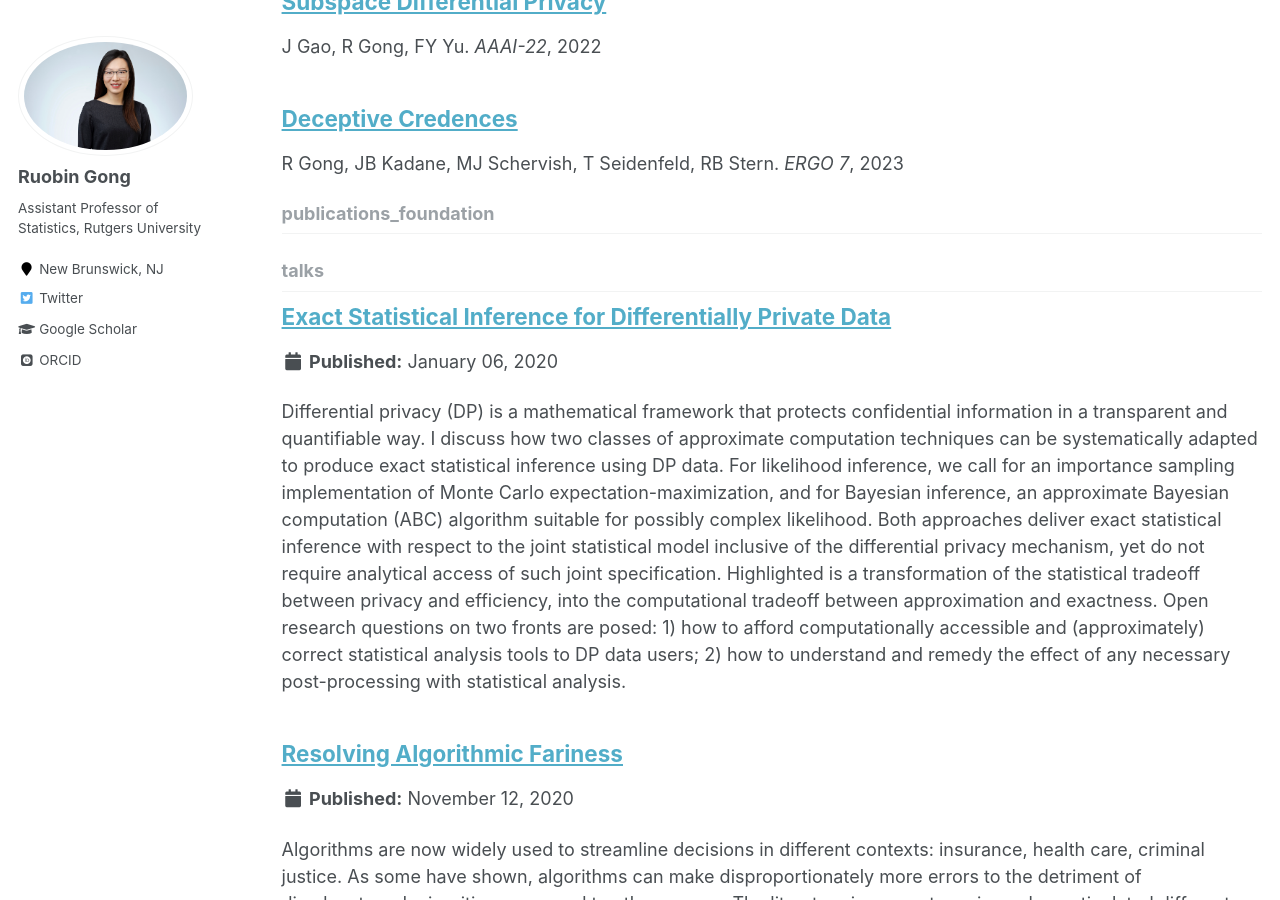
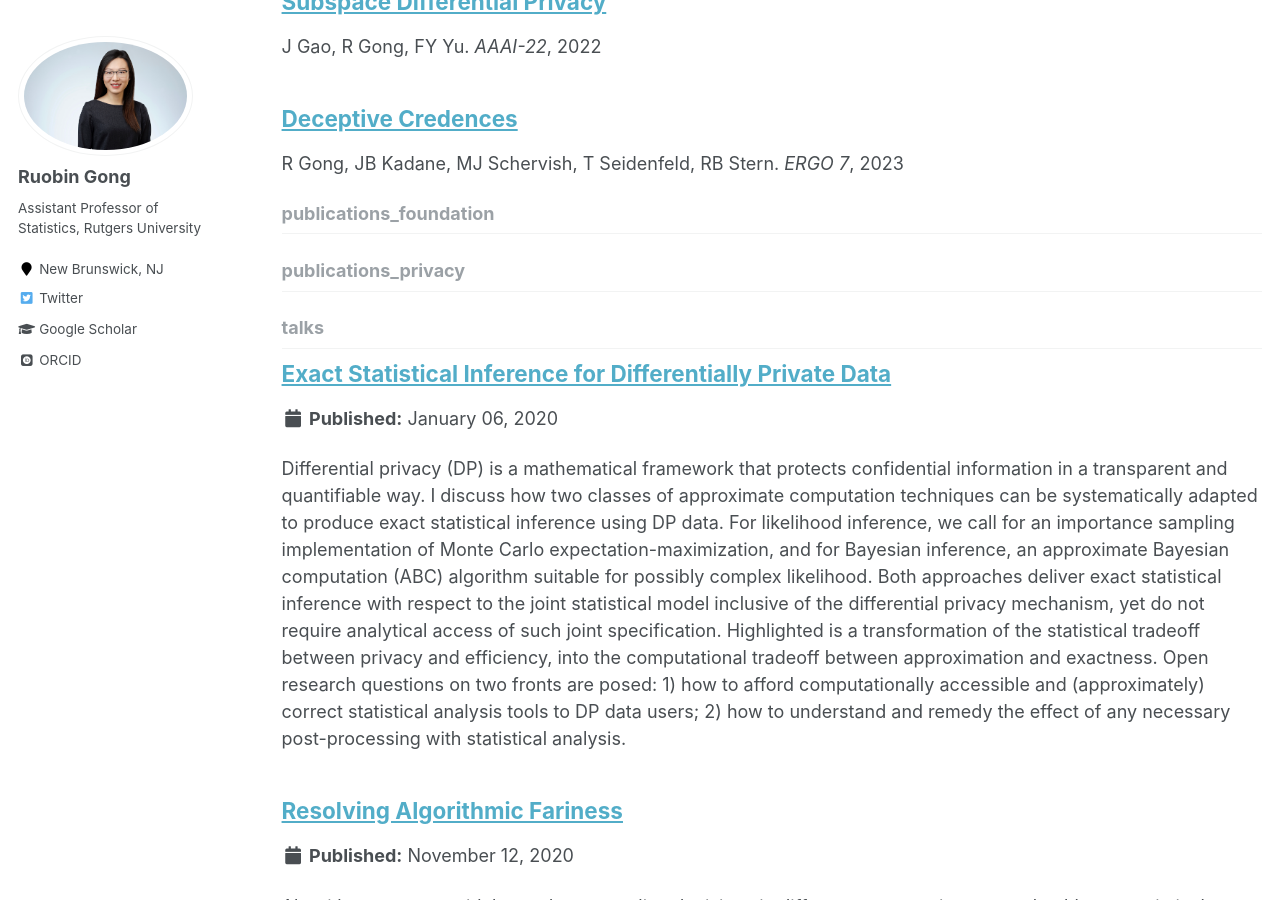
Before and after one commit to RuobinGong/RuobinGong.github.io, a Jekyll site: the page built from _pages/collection-archive.html, in a window 1280 px wide and 900 px high, scrolled down 1957 px. Built offline with Jekyll 4.4.1, drawn with Linux system fonts in a browser that asks for light colours; some web fonts are replaced; part of the change alters nothing that is shown.

Commit message:
Update _config.yml

```diff
--- a/_config.yml
+++ b/_config.yml
@@ -189,7 +189,10 @@ collections:
     permalink: /:collection/:path/
   publications_foundation:
     output: true
-    permalink: /publications/:path/
+    permalink: /:collection/:path/
+  publications_privacy:
+    output: true
+    permalink: /:collection/:path/
 
 
 # Defaults
@@ -225,6 +228,24 @@ defaults:
   - scope:
       path: ""
       type: publications
+    values:
+      layout: single
+      author_profile: true
+      share: true
+      comments: true
+  # _publications_foundation
+  - scope:
+      path: ""
+      type: publications_foundation
+    values:
+      layout: single
+      author_profile: true
+      share: true
+      comments: true
+  # _publications_privacy
+  - scope:
+      path: ""
+      type: publications_privacy
     values:
       layout: single
       author_profile: true
```
